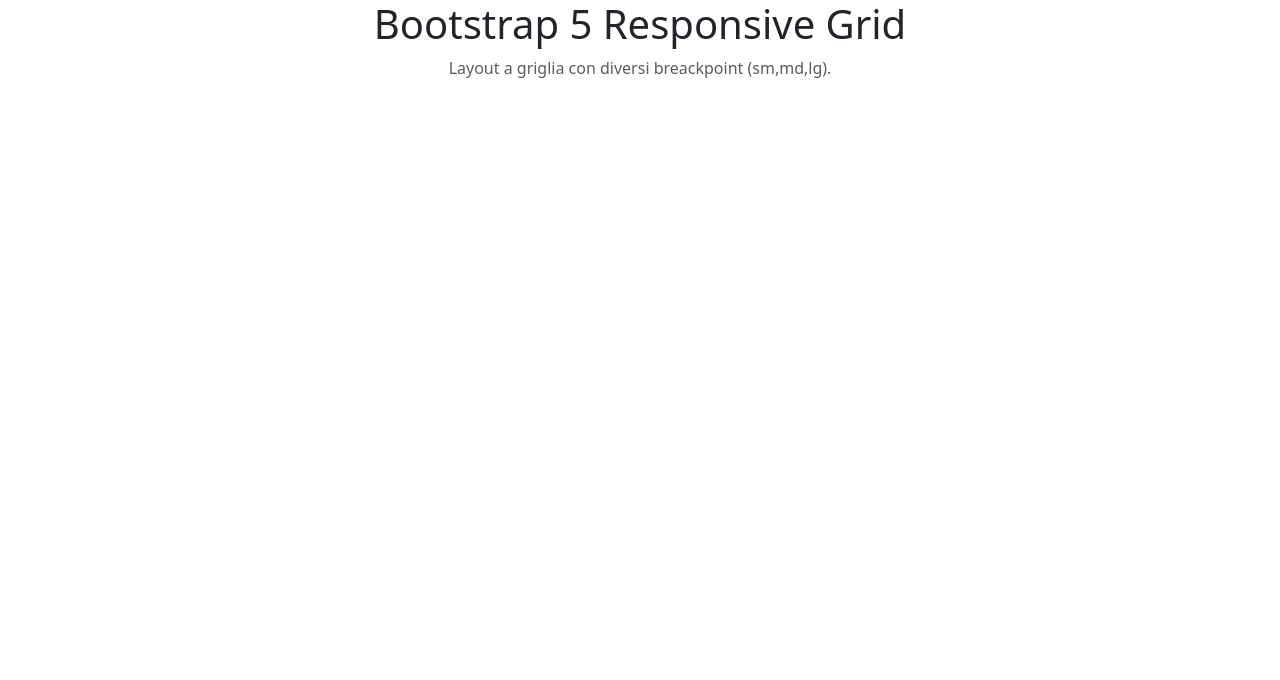
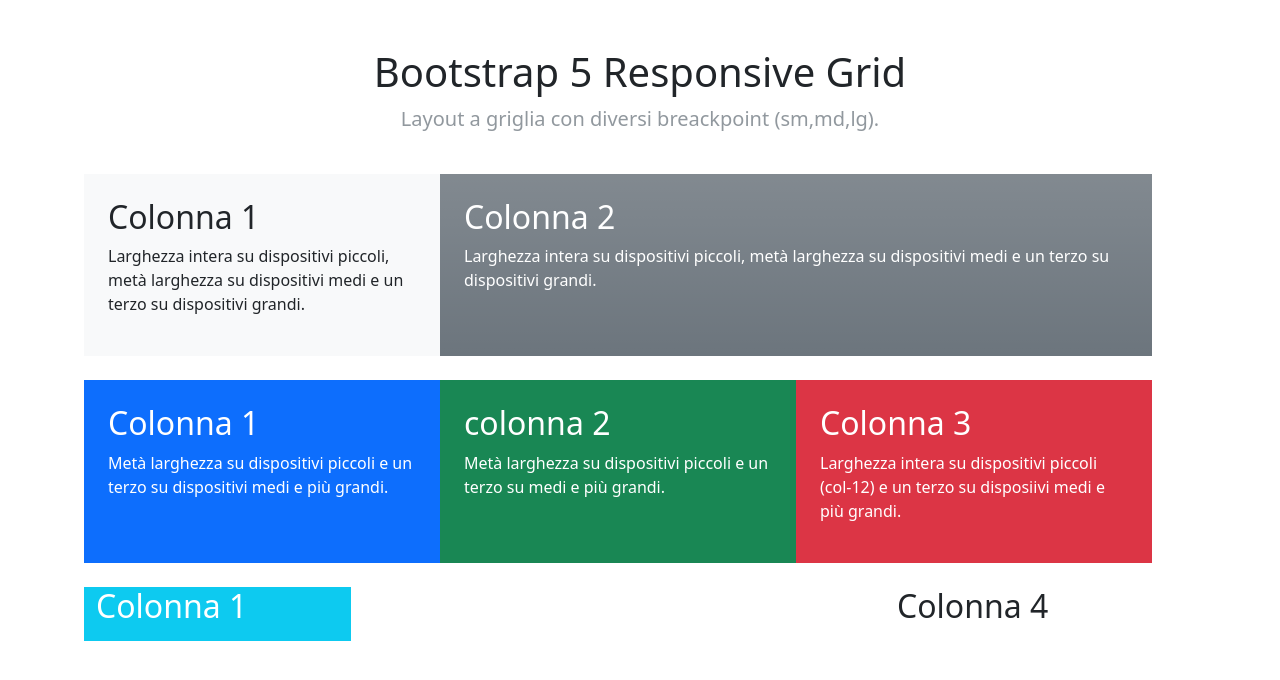
Before and after one commit to AndreaDistefanoDev/htmlcss-bootstrap-layout, a plain HTML site: page index.html in a window 1280 px wide. Drawn offline with nearby package versions, Linux system fonts and the light colour scheme.

Commit message:
add section 1 and section 2

```diff
--- a/index.html
+++ b/index.html
@@ -11,20 +11,72 @@
 
 <body>
     <header>
-        <div class="conteiner text-center">
+        <div class="container text-center pt-5 pb-4">
             <h1>Bootstrap 5 Responsive Grid</h1>
-            <p class="text-body-secondary">Layout a griglia con diversi breackpoint (sm,md,lg).</p>
+            <p class="text-secondary text-opacity-75 fs-5">Layout a griglia con diversi breackpoint (sm,md,lg).</p>
         </div>
     </header>
-    <section>
-        <div class="conteiner">
-            <div class="row">
-                <div class="col"></div>
-                <div class="col"></div>
-                <div class="col"></div>
+    <main>
+        <section>
+            <div class="container px-5 mx-5 ">
+                <div class="row">
+                    <div class="col-12 col-md-6 col-lg-4 p-4  bg-body-tertiary">
+                        <h2>Colonna 1</h2>
+                        <p>Larghezza intera su dispositivi piccoli, metà larghezza su dispositivi medi e un terzo su
+                            dispositivi grandi.</p>
+                    </div>
+                    <div class="col-12 col-md-6 col-lg-8 text-white p-4 bg-secondary bg-gradient">
+                        <h2>Colonna 2</h2>
+                        <p>Larghezza intera su dispositivi piccoli, metà larghezza su dispositivi medi e un terzo su
+                            dispositivi grandi.</p>
+                    </div>
+                </div>
+                <br>
             </div>
-        </div>
-    </section>
+        </section>
+        <section>
+            <div class="container px-5 mx-5">
+                <div class="row">
+                    <div class="col-6 col-md 4 col-lg4 p-4 text-white bg-primary">
+                        <h2>Colonna 1</h2>
+                        <p>Metà larghezza su dispositivi piccoli e un terzo su dispositivi medi e più grandi.</p>
+                    </div>
+                    <div class="col-6 p-4 col-md 4 col-lg4 text-white bg-success">
+                        <h2>colonna 2</h2>
+                        <p>Metà larghezza su dispositivi piccoli e un terzo su medi e più grandi.</p>
+                    </div>
+                    <div class="col-12 p-4 col-md 4 col-lg4 text-white bg-danger">
+                        <h2>Colonna 3</h2>
+                        <p>Larghezza intera su dispositivi piccoli (col-12) e un terzo su disposiivi medi e più grandi.</p>
+                    </div>
+                </div>
+            </div>
+        </section>
+        <br>
+        <section>
+            <div class="container px-5 mx-5">
+                <div class="row">
+                    <div class="col-6 col-md-3 col-lg-3 text-white bg-info">
+                        <h2>Colonna 1</h2>
+                        <p></p>
+                    </div>
+                    <div class="col-6 col-md-3 col-lg-3 text-white">
+                        <h2>Colonna 2</h2>
+                        <p></p>
+                    </div>
+                    <div class="col-6 col-md-3 col-lg-3 text-white">
+                        <h2>Colonna 3</h2>
+                        <p></p>
+                    </div>
+                    <div class="col-6 col-md-3 col-lg-3">
+                        <h2>Colonna 4</h2>
+                        <p></p>
+                    </div>
+                </div>
+            </div>
+        </section>
+    </main>
+
 
 
 
```
